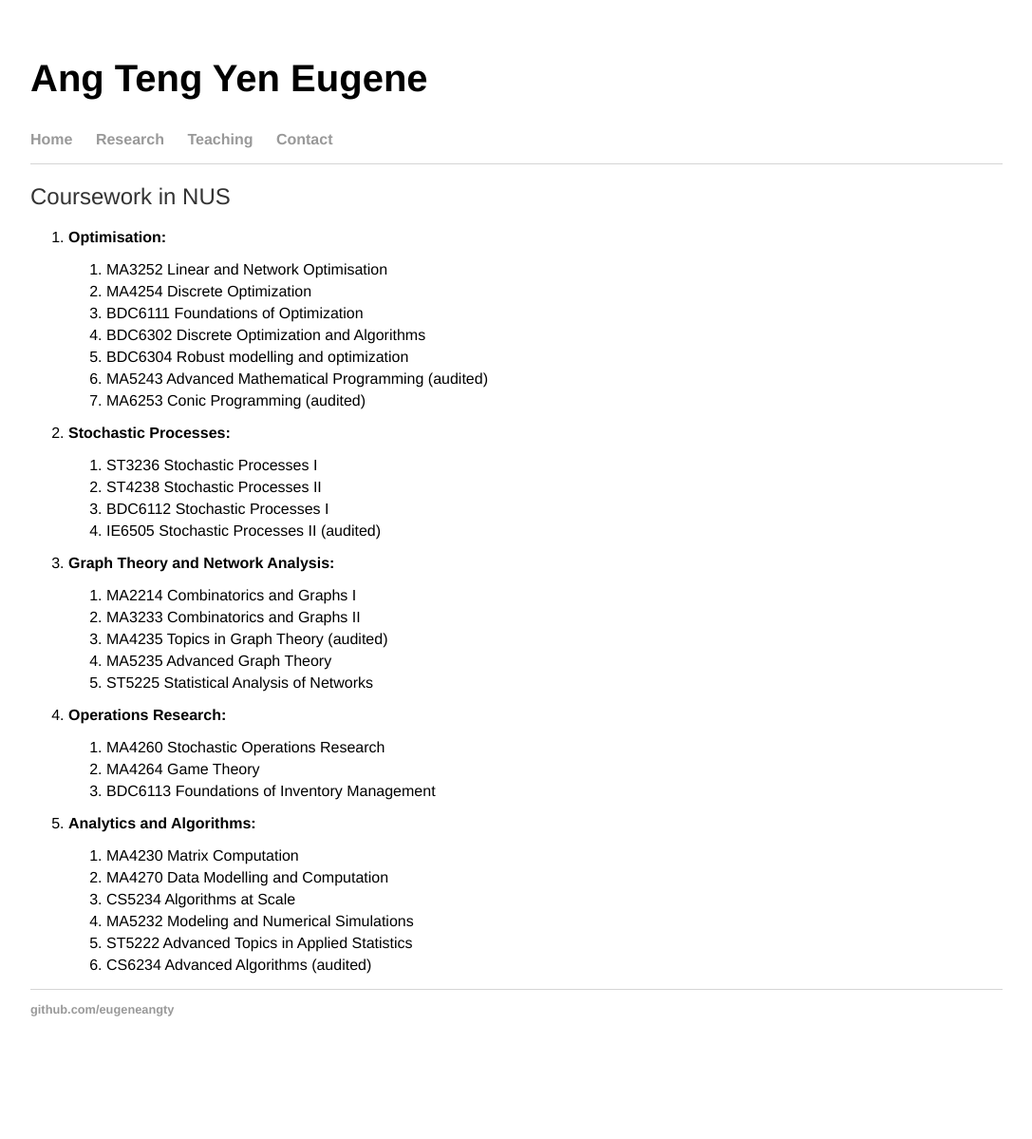
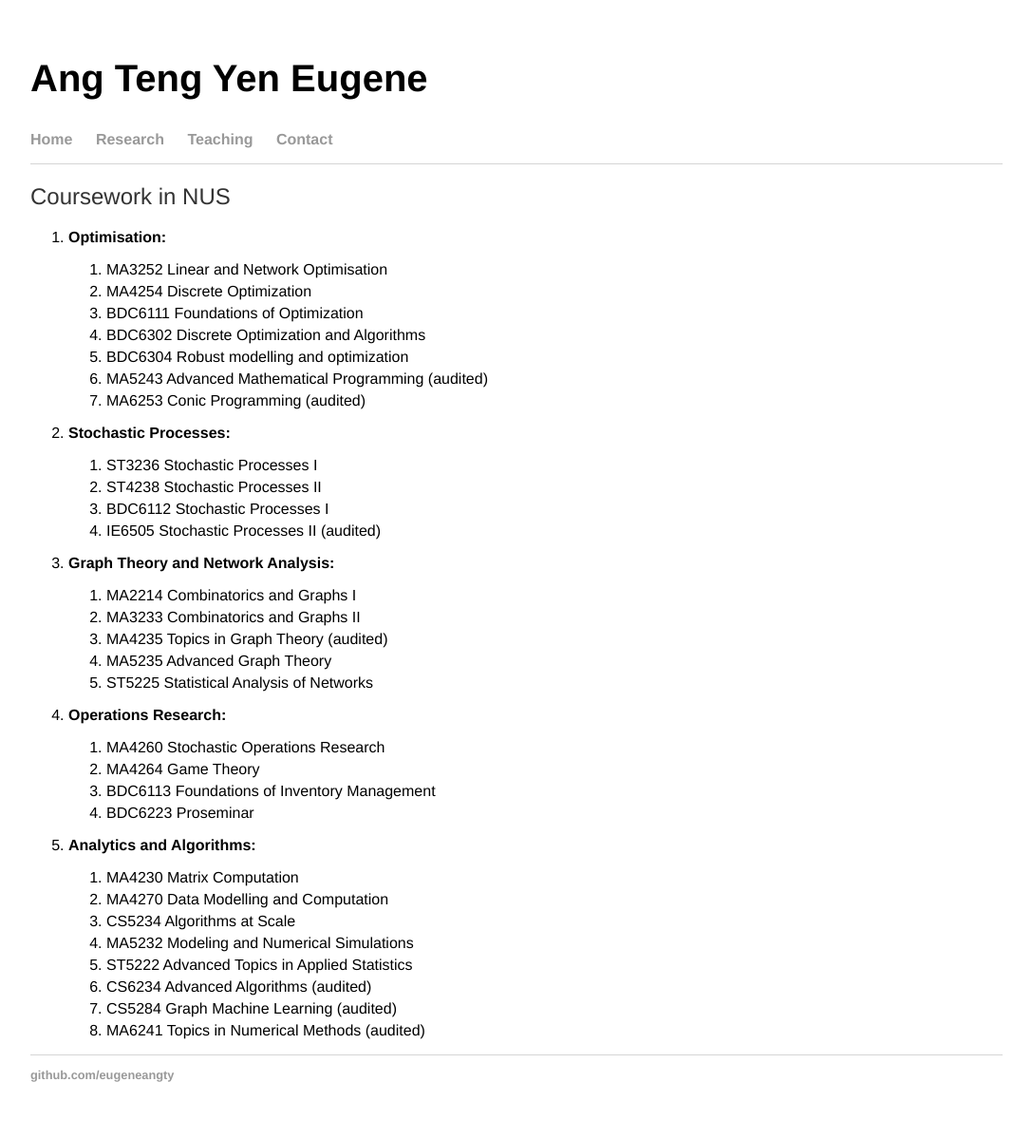
Before and after one commit to eugeneangty/eugeneangty.github.io, a Jekyll site: the page built from courses/index.html, in a window 1280 px wide. Shown: the whole page at 95% size, without its empty margins (96-1183 px from the left). Built offline with Jekyll 4.4.1, drawn with Linux system fonts in a browser that asks for light colours; before the commit the page ends 1130 px from its top, so only the background shows below that.

Commit message:
Update index.html

```diff
--- a/courses/index.html
+++ b/courses/index.html
@@ -43,6 +43,7 @@ title: Ang Teng Yen Eugene
 		<li> MA4260 Stochastic Operations Research </li>
 		<li> MA4264 Game Theory </li>
 		<li> BDC6113 Foundations of Inventory Management </li>
+		<li> BDC6223 Proseminar </li>
 		</ol>
 		<p></p>
 	  <li><b>Analytics and Algorithms: </b>
@@ -54,6 +55,8 @@ title: Ang Teng Yen Eugene
 		<li> MA5232 Modeling and Numerical Simulations </li>
 		<li> ST5222 Advanced Topics in Applied Statistics </li>
 		<li> CS6234 Advanced Algorithms (audited) </li>
+		<li> CS5284 Graph Machine Learning (audited) </li>
+		<li> MA6241 Topics in Numerical Methods (audited) </li>
 		</ol>
   </ol>
 </div><!-- /.blurb -->
```
